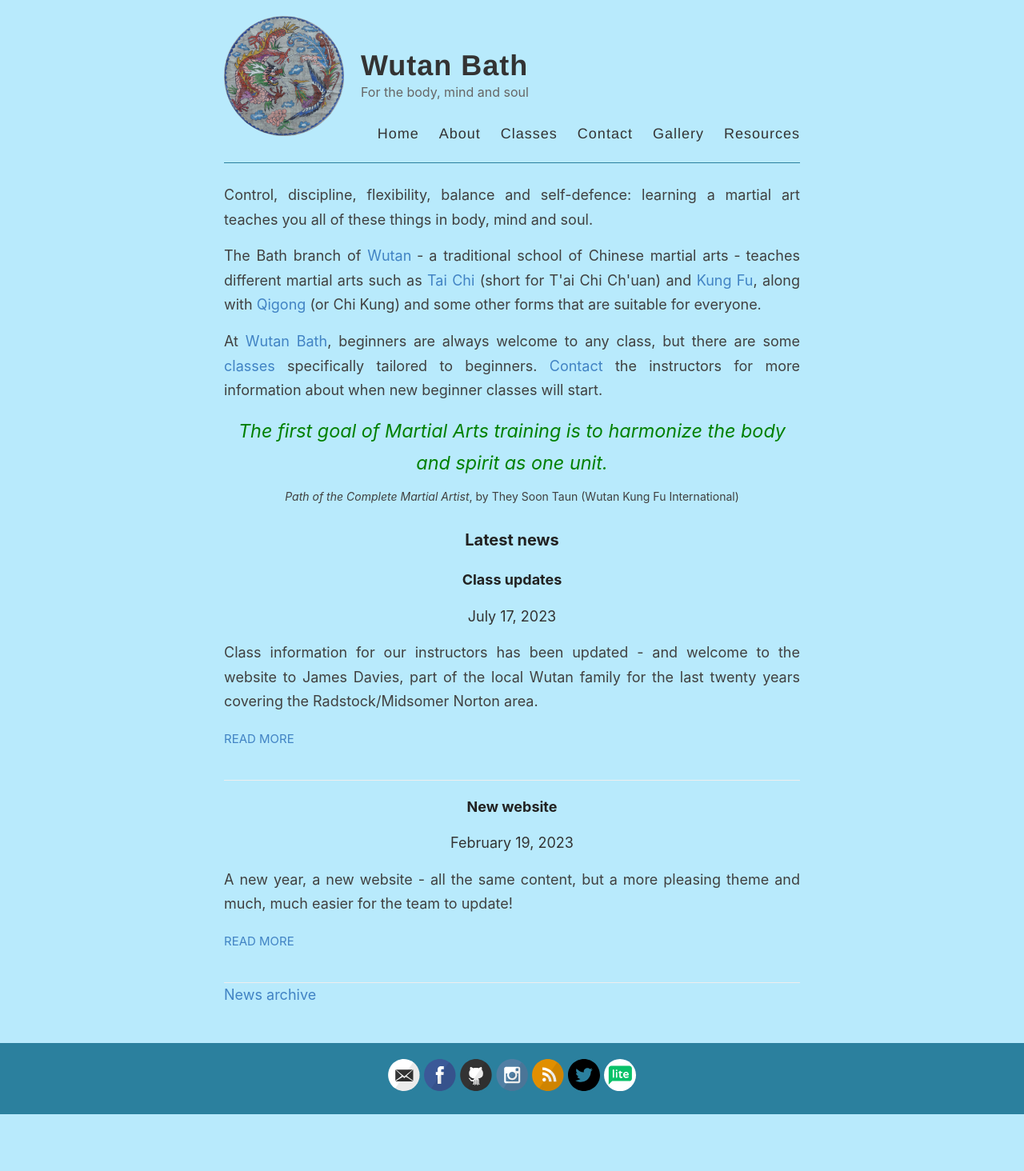
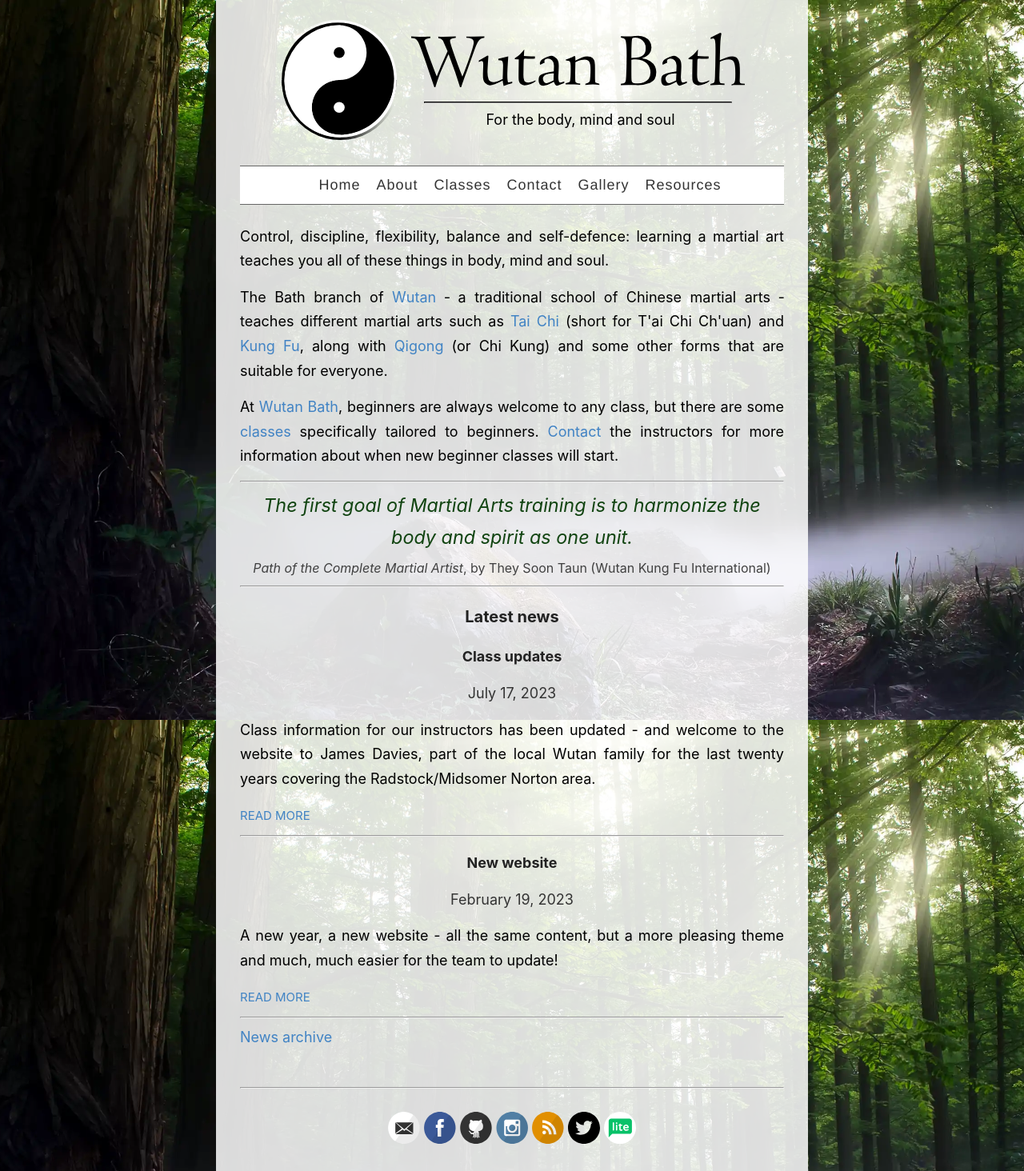
Before and after one commit to xanthipe/wutan-bath, a Jekyll site: the page built from index.html, in a window 1280 px wide. Shown: the whole page at 80% size. Built offline with Jekyll 4.4.1, drawn with Linux system fonts in a browser that asks for light colours; the list of posts is cut into pages by our own code; before the commit the page ends 1394 px from its top, so only the background shows below that.

Commit message:
feat: updated styles

```diff
--- a/_config.yml
+++ b/_config.yml
@@ -18,7 +18,8 @@ description: Tai Chi and Kung Fu from the Wutan school in Bath, Bradford on Avon
 header: For the body, mind and soul
 
 # URL of your avatar or profile pic (you could use your GitHub profile pic)
-avatar: /assets/images/dragonphoenixbanner.png
+avatar: /assets/images/wutan_logo.svg
+textlogo: /assets/images/wutan_logo_text.svg
 
 #
 # Flags below are optional
--- a/_layouts/default.html
+++ b/_layouts/default.html
@@ -15,8 +15,8 @@
   <link rel="canonical" href="{{ site.url }}{{ page.url }}" />
 
   <meta name="theme-color" content="#000000">
-  <link rel="icon" type="image/png" sizes="32x32" href="{{ site.baseurl }}/assets/images/favicon-32x32.png">
-  <link rel="icon" type="image/png" sizes="16x16" href="{{ site.baseurl }}/assets/images/favicon-16x16.png">
+  <link rel="icon" type="image/png" sizes="32x32" href="{{ site.baseurl }}/assets/images/wutan_logo.svg">
+  <link rel="icon" type="image/png" sizes="16x16" href="{{ site.baseurl }}/assets/images/wutan_logo.svg">
 </head>
 
 <body>
@@ -32,12 +32,20 @@
       {% endif %}
       <div class="container">
         <header class="masthead clearfix">
-          <a href="{{ site.baseurl }}/" class="site-avatar"><img src="{{ site.baseurl }}{{ site.avatar }}"
-              alt="{{ site.title }}" /></a>
+          <div class="logo-wrapper">
+            <a href="{{ site.baseurl }}/" class="site-avatar">
+              <img src="{{ site.baseurl }}{{ site.avatar }}" alt="{{ site.title }}" />
+            </a>
 
-          <div class="site-info">
-            <h1 class="site-name"><a href="{{ site.baseurl }}/">{{ site.title }}</a></h1>
-            <p class="site-description">{{ site.header }}</p>
+            <div class="site-info">
+              <h1 class="site-name">
+                <a href="{{ site.baseurl }}/">
+                  <img src="{{site.baseurl}}{{site.textlogo}}"" alt="{{ site.title }}" />
+                </a>
+              </h1>
+              <hr>
+              <p class="site-description">{{ site.header }}</p>
+            </div>
           </div>
 
           <nav>
@@ -60,6 +68,7 @@
 
     <div class="wrapper-footer">
       <div class="container">
+        <hr>
         <footer class="footer">
           {% include svg-icons.html %}
         </footer>
--- a/_sass/_variables.scss
+++ b/_sass/_variables.scss
@@ -13,6 +13,7 @@ $darkGray: #333;
 $gray: #666;
 $lightGray: #eee;
 $white: #fff;
+$darkGreen: #141;
 
 // Font stacks
 $helvetica: Helvetica, Arial, sans-serif;
--- a/assets/style.scss
+++ b/assets/style.scss
@@ -24,20 +24,31 @@ html {
 }
 
 body {
-  background: $background-color;
+  background-image: url('/assets/images/wutan_bg.webp');
+  background-color: $darkGreen;
+  background-repeat: no-repeat;
+  background-attachment: fixed;
+  background-position: center;
+  background-size: cover;
   font-family: -system-ui, -apple-system, BlinkMacSystemFont, "Segoe UI", Roboto, Helvetica, Arial, sans-serif, "Apple Color Emoji", "Segoe UI Emoji", "Segoe UI Symbol";
-  color: #404040;
+  color: black;
   line-height: 1.7;
   font-weight: 400;
   font-size: 18px;
   height: 100%;
+
+  @media print {
+    background: none;
+  }
 }
 
 .container {
+  background-color: rgba(255, 255, 255, 0.85);
   margin: 0 auto;
   max-width: 740px;
-  padding: 0 10px;
+  padding: 5px 30px;
   width: 100%;
+
 }
 
 h1,
@@ -184,18 +195,20 @@ span[data-pullquote]:before {
   padding: 0 -5% 0 0;
   font-size: 1.3em;
   font-style: italic;
-  color: green;
+  color: $darkGreen;
   text-align: center;
 }
 
 blockquote {
   font-size: 1.3em;
   font-style: italic;
-  color: green;
+  color: $darkGreen;
   text-align: center;
 
-  span {
-    font-size: 0.6em;
+  div {
+    margin-top: 0.4rem;
+    font-size: 1rem;
+    line-height: 1.6rem;
     font-style: normal;
     color: #404040;
     text-align: center;
@@ -210,6 +223,7 @@ a {
   &:hover,
   &:active {
     color: $blue;
+    text-decoration: underline;
   }
 }
 
@@ -301,26 +315,33 @@ p>img {
 //
 
 .wrapper-masthead {
-  margin-bottom: 25px;
+  margin-bottom: 0;
 }
 
 .masthead {
-  padding: 20px 0;
-  border-bottom: 1px solid $accent-color;
+  padding: 20px 0 0 0;
 
   @include mobile {
     text-align: center;
   }
 }
 
+.logo-wrapper {
+  display: flex;
+  flex-direction: row;
+  justify-content: center;
+
+  @include mobile {
+    flex-direction: column;
+  }
+}
+
 .site-avatar {
-  float: left;
   width: 150px;
   height: 150px;
   margin-right: 15px;
 
   @include mobile {
-    float: none;
     display: block;
     margin: 0 auto;
   }
@@ -331,17 +352,19 @@ p>img {
 }
 
 .site-info {
-  float: left;
-
   @include mobile {
-    float: none;
     display: block;
     margin: 12px auto;
   }
 }
 
+.site-info hr {
+  margin: 0 1rem 1rem 1rem;
+  border-color: $darkGray;
+}
+
 .site-name {
-  margin: 31px 0 0 6px;
+  margin: 1rem 0 0 0;
   color: $darkGray;
   cursor: pointer;
   font-family: $helveticaNeue;
@@ -358,18 +381,23 @@ p>img {
 
 .site-description {
   margin: -10px 0 0 6px;
-  color: $gray;
-  font-size: 16px;
-
-  @include mobile {
-    margin: 3px 0;
-    text-align: center;
-  }
+  color: $black;
+  font-size: 18px;
+  text-align: center;
 }
 
 nav {
-  float: right;
-  margin-top: 23px; // @TODO: Vertically middle align
+  margin-top: 2rem;
+  display: flex;
+  flex-direction: row;
+  justify-content: center;
+  width: 100%;
+  background-color: $white;
+  padding-top: 0.5rem;
+  padding-bottom: 0.5rem;
+  border-top: 1px $gray solid;
+  border-bottom: 1px $gray solid;
+
   font-family: $helveticaNeue;
   font-size: 18px;
 
@@ -389,7 +417,6 @@ nav {
 
     @include mobile {
       margin: 0 10px;
-      color: $blue;
     }
   }
 }
@@ -397,11 +424,6 @@ nav {
 //
 // .main
 //
-
-.posts>.post {
-  padding-bottom: 2em;
-  border-bottom: 1px solid $lightGray;
-}
 
 .posts>.post:last-child {
   padding-bottom: 1em;
@@ -441,20 +463,26 @@ nav {
 }
 
 .wrapper-container {
-  min-height: 100%;
+  min-height: 100vh;
   position: relative;
+  display: flex;
+  flex-direction: column;
 }
 
 .wrapper-main {
-  padding-bottom: 134px;
+  flex: 1;
+  display: flex;
+  flex-direction: column;
+
+  .container {
+    flex: 1;
+    padding-bottom: 2rem;
+  }
 }
 
 .wrapper-footer {
-  position: absolute;
   bottom: 0;
   width: 100%;
-  height: 89px;
-  background-color: $accent-color;
 }
 
 footer {
@@ -1254,8 +1282,7 @@ Modules - reusable parts of our design
 }
 
 .banner {
-  position: absolute;
-  width: 20rem;
+  width: 100%;
   padding: 1rem;
   border: 1px solid black;
 }
--- a/index.html
+++ b/index.html
@@ -19,11 +19,14 @@ layout: default
   will start.
 </p>
 
+<hr>
+
 <blockquote>
   The first goal of Martial Arts training is to harmonize the body and spirit as one unit.
-  <br />
-  <span><i>Path of the Complete Martial Artist</i>, by They Soon Taun (Wutan Kung Fu International)</span>
+  <div><i>Path of the Complete Martial Artist</i>, by They Soon Taun (Wutan Kung Fu International)</div>
 </blockquote>
+
+<hr>
 
 <div class="posts">
   <h3>Latest news</h3>
@@ -41,6 +44,7 @@ layout: default
     </div>
 
     <a href="{{ site.baseurl }}{{ post.url }}" class="read-more">Read More</a>
+    <hr>
   </article>
   {% endfor %}
 
```
Also changed, not shown: _pages/about.md (+1 -2 lines), assets/images/dragonphoenixbanner.png (deleted), assets/images/favicon-16x16.png (deleted), assets/images/favicon-32x32.png (deleted), assets/images/wutan_bg.webp (added), assets/images/wutan_logo.svg (added), assets/images/wutan_logo_text.svg (added).
